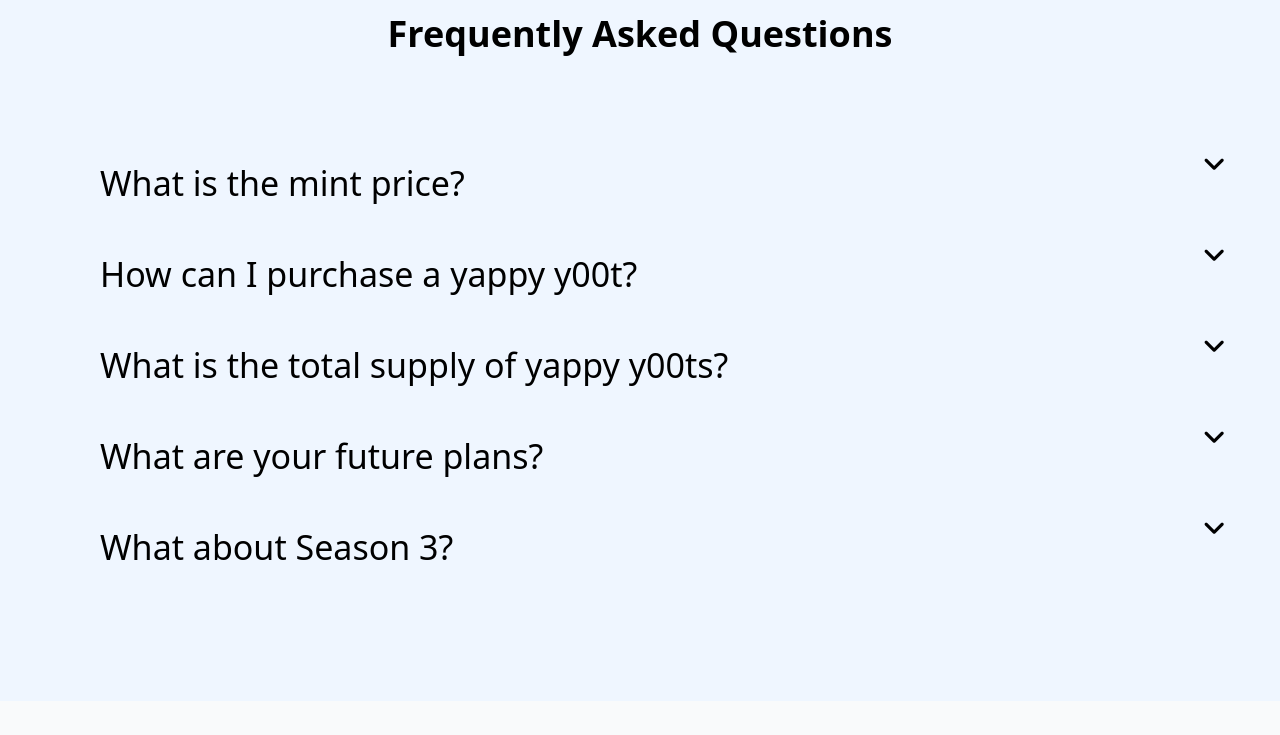
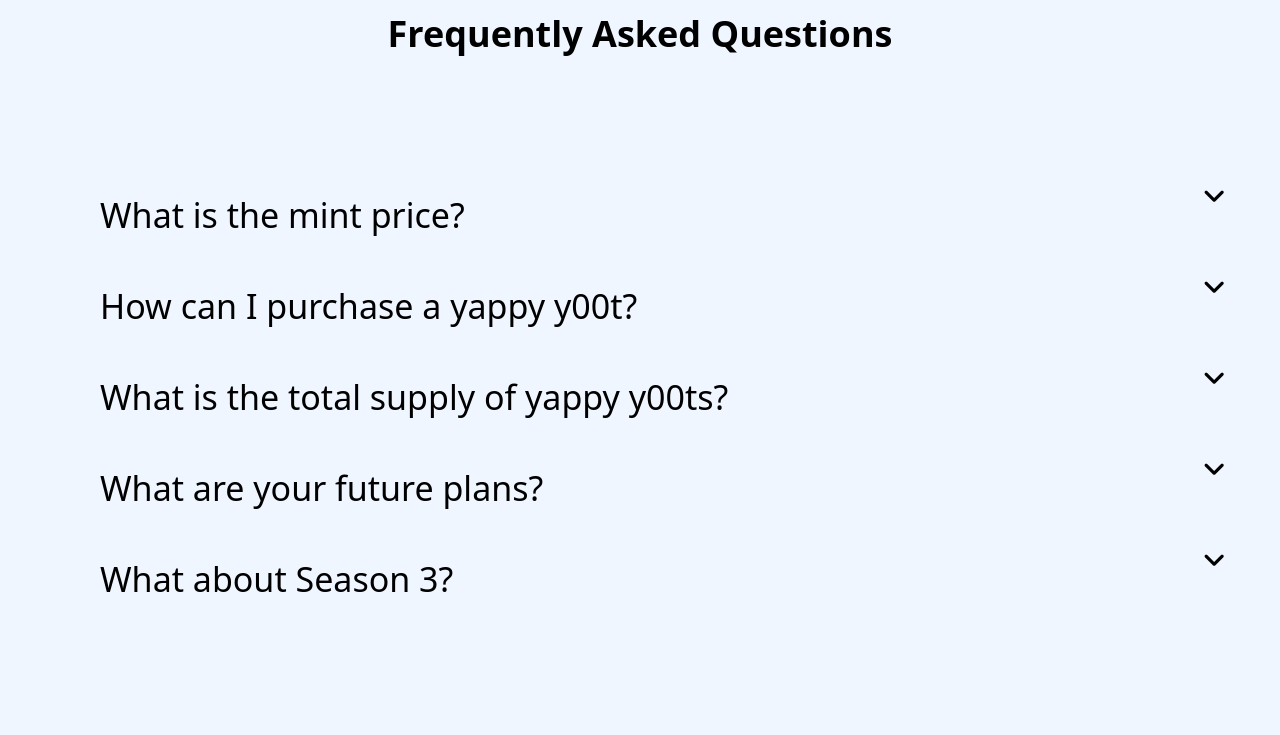
Before and after one commit to realtopsmoke/yappy-y00ts, a plain HTML site: page index.html in a window 1280 px wide. Shown: the part 1810-2545 px from the top of the page. Drawn offline with nearby package versions, Linux system fonts and the light colour scheme.

Commit message:
fixed div of swiper

```diff
--- a/index.html
+++ b/index.html
@@ -59,8 +59,8 @@
     <div class="swiper-slide"><img src="https://powered.by.dustlabs.com/cdn-cgi/image/width=640/https://metadata.y00ts.com/y/8102.png" alt="Image 14" ></div>
     <div class="swiper-slide"><img src="https://powered.by.dustlabs.com/cdn-cgi/image/width=384/https://metadata.y00ts.com/y/100.png" alt="Image 15" ></div>
     <div class="swiper-slide"><img src="https://powered.by.dustlabs.com/cdn-cgi/image/width=384/https://metadata.y00ts.com/y/8207.png" alt="Image 16" ></div>
+  </div>
 </div>
-
 
 <!-- Roadmap Section -->
 <section class="py-12 px-6 bg-blue-50">
@@ -209,7 +209,7 @@
 </div>
 
 
-<section id="faqs">
+<section id="faqs" class="bg-blue-50 py-8">
 <div class="faq">
   <button class="faq-question">What is the mint price?
     <i class="fas fa-angle-down fa-xs fa-fw"></i>
```
